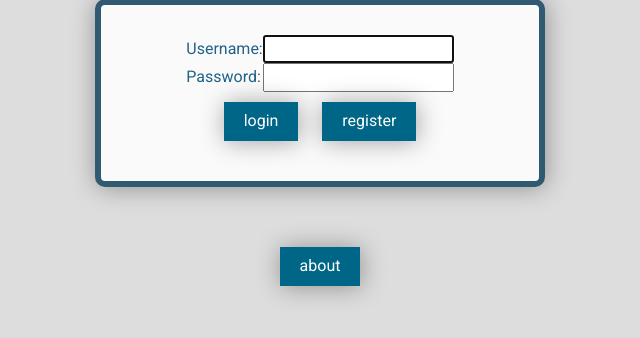
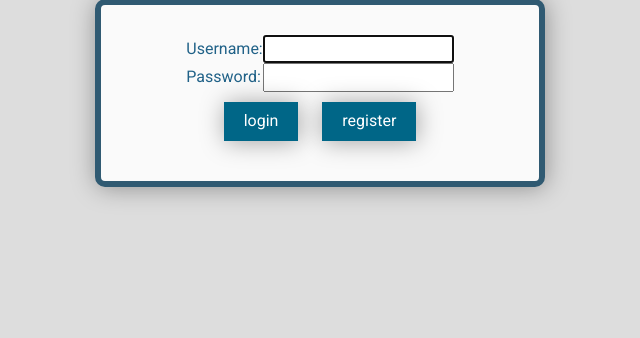
Before and after one commit to a5810130/BusWaiting, a Django app: page /login/ in a window 1280 px wide. Shown: the part 163-501 px from the top of the page, without its empty margins (320-960 px from the left). Run offline with Django 3.2, Linux system fonts and the light colour scheme; some libraries are stand-ins or nearby versions.

Commit message:
Update
remove about link from login page

```diff
--- a/buswait/templates/registration/login.html
+++ b/buswait/templates/registration/login.html
@@ -38,5 +38,4 @@
 <a class="button" href={% url 'buswait:register' %}>register</a>
 <input type="hidden" name="next" value="{{ next }}" />
 </form>
-        <a class="button" href={% url 'buswait:about' %}>about</a>
 {% endblock %}
```
